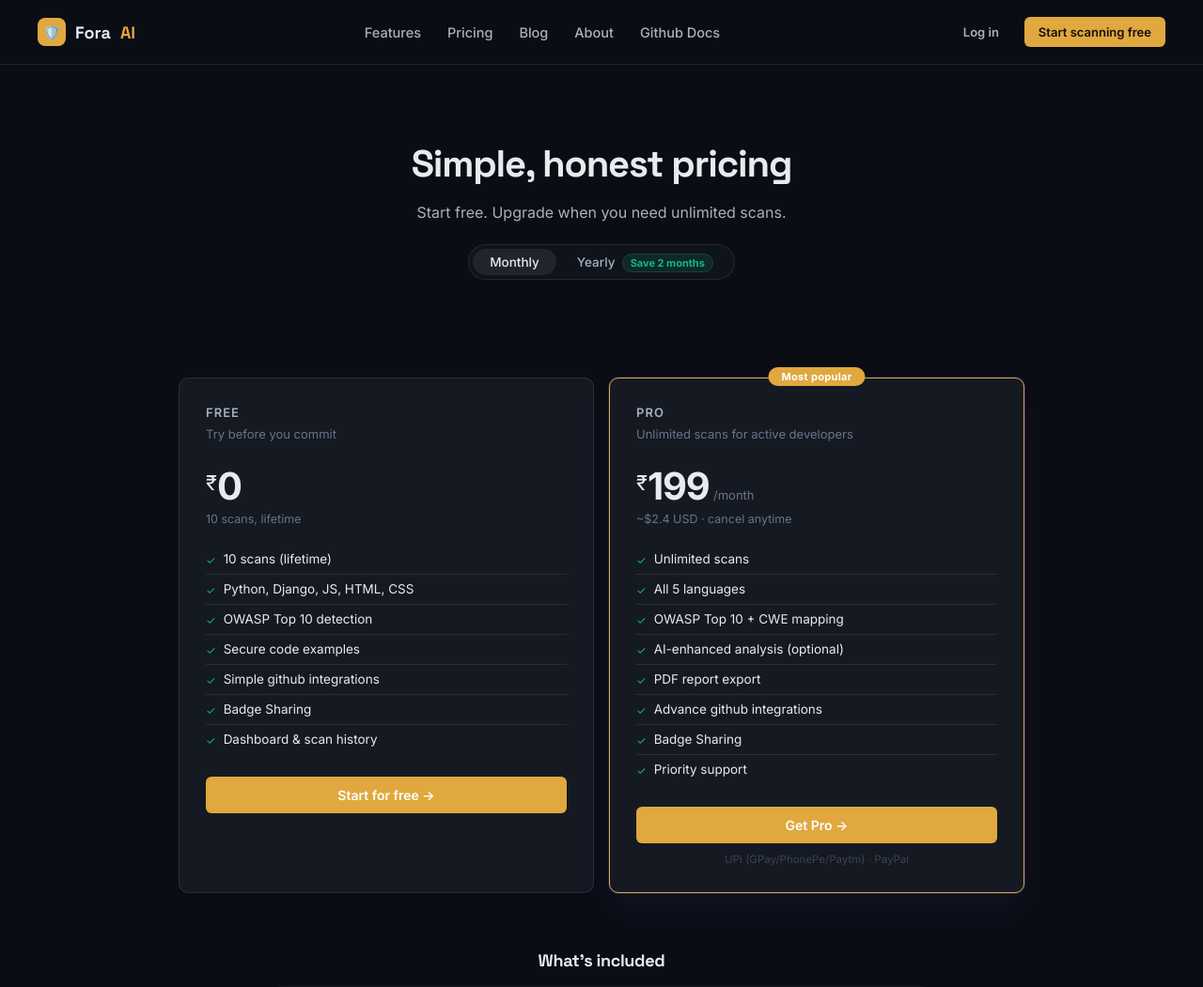
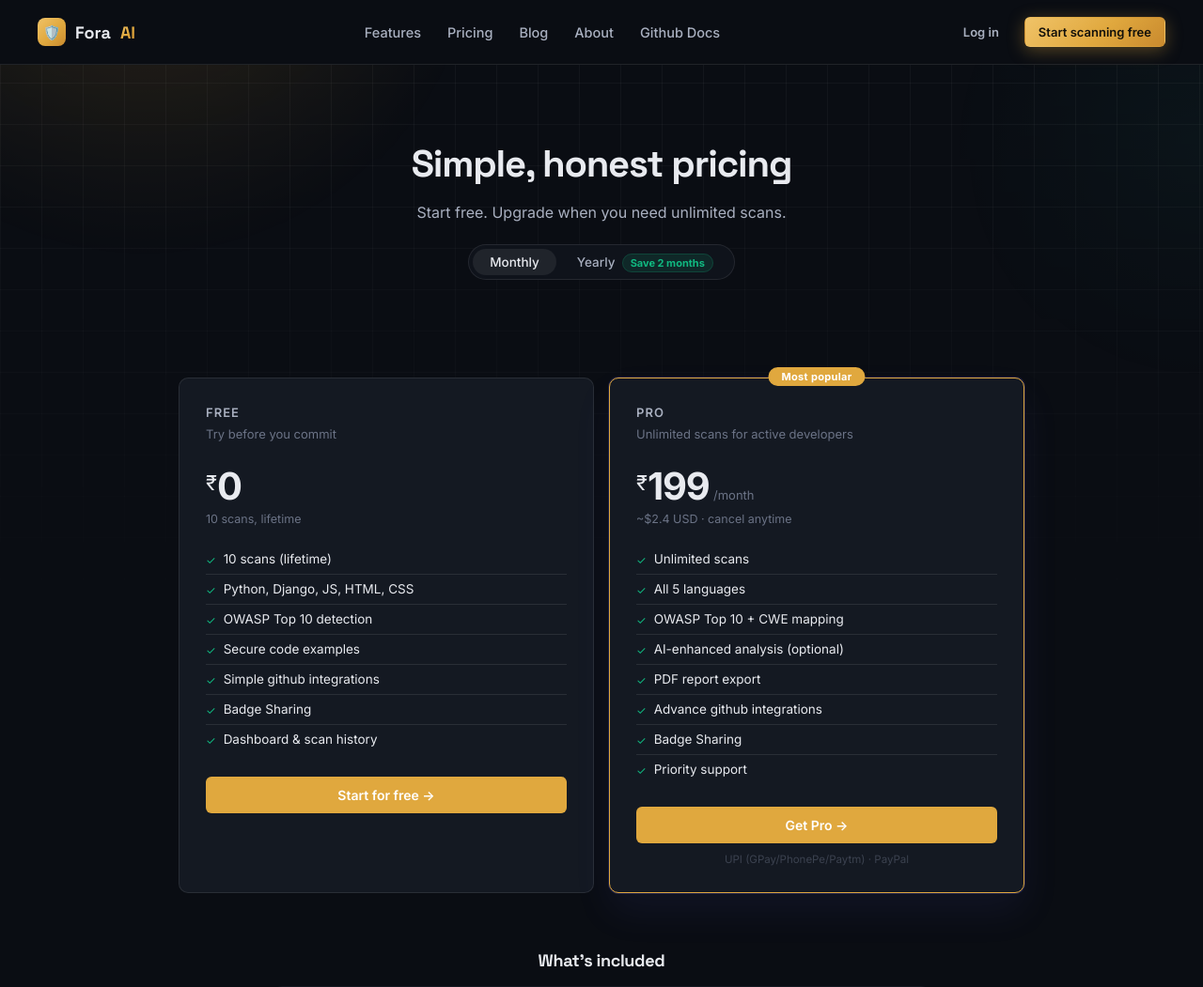
Before and after one commit to Faizan-ai-nova/Fora-ai-A-POWERFUL-TOOL, a Django app: template templates/subscriptions/pricing.html in a window 1280 px wide. Shown: the top 1051 px of the page at 94% size. Run offline with Django 5.2, Linux system fonts and the light colour scheme; the template is opened without the code that fills it, so the values that code supplies are empty.

Commit message:
Update style.css

```diff
--- a/static/css/style.css
+++ b/static/css/style.css
@@ -16,9 +16,10 @@
   --border-glass-strong: rgba(255, 255, 255, 0.16);
 
   --accent-indigo: #e0a83e;
-  --accent-cyan: #e0a83e;
-  --accent-gradient: #e0a83e;
+  --accent-cyan: #38d4c4;
+  --accent-gradient: linear-gradient(135deg, #f0c368 0%, #e0a83e 55%, #c98a2e 100%);
   --accent-gradient-soft: rgba(224, 168, 62, 0.14);
+  --accent-glow: rgba(224, 168, 62, 0.35);
 
   --danger: #f43f5e;
   --danger-soft: rgba(244, 63, 94, 0.12);
@@ -75,6 +76,32 @@ body {
   overflow-x: hidden;
 }
 
+/* Ambient depth layer — faint grid + two soft glows so the dark theme
+   doesn't read as a flat, single-tone background. Fixed + behind content,
+   never intercepts clicks. */
+body::before {
+  content: '';
+  position: fixed;
+  inset: 0;
+  z-index: 0;
+  pointer-events: none;
+  background-image:
+    radial-gradient(600px circle at 12% -10%, var(--accent-glow), transparent 60%),
+    radial-gradient(500px circle at 100% 20%, rgba(56, 212, 196, 0.10), transparent 55%),
+    linear-gradient(var(--border-glass) 1px, transparent 1px),
+    linear-gradient(90deg, var(--border-glass) 1px, transparent 1px);
+  background-size: auto, auto, 44px 44px, 44px 44px;
+  opacity: 0.5;
+  mask-image: linear-gradient(to bottom, black, transparent 85%);
+  -webkit-mask-image: linear-gradient(to bottom, black, transparent 85%);
+}
+body[data-theme="light"]::before { opacity: 0.35; }
+
+/* Keep every real page section above the fixed ambient background layer.
+   (Fixed z-index:0 elements paint after plain static content per spec,
+   so without this the texture layer would sit on top of page content.) */
+body > * { position: relative; z-index: 1; }
+
 
 
 h1, h2, h3, h4, h5, .font-display {
@@ -110,12 +137,17 @@ code, pre, .mono { font-family: var(--font-mono); }
 
 /* --- Card --- */
 .glass-card {
-  background: var(--bg-elevated);
+  background: linear-gradient(180deg, var(--bg-elevated) 0%, var(--bg-secondary) 100%);
   border: 1px solid var(--border-glass);
   border-radius: var(--radius-lg);
-  transition: border-color 0.2s ease;
+  box-shadow: var(--shadow-glass);
+  transition: border-color 0.2s ease, transform 0.2s ease, box-shadow 0.2s ease;
 }
-.glass-card:hover { border-color: var(--border-glass-strong); }
+.glass-card:hover {
+  border-color: var(--border-glass-strong);
+  transform: translateY(-2px);
+  box-shadow: 0 12px 28px rgba(0, 0, 0, 0.35);
+}
 .glass-card.padded { padding: 28px; }
 
 /* --- Buttons --- */
@@ -139,8 +171,12 @@ code, pre, .mono { font-family: var(--font-mono); }
 .btn-primary {
   background: var(--accent-gradient);
   color: #12100a;
+  box-shadow: 0 4px 18px var(--accent-glow);
 }
-.btn-primary:hover { background: #ecb658; }
+.btn-primary:hover {
+  box-shadow: 0 6px 24px var(--accent-glow);
+  transform: translateY(-1px);
+}
 
 .btn-secondary {
   background: var(--bg-elevated);
@@ -453,7 +489,13 @@ code, pre, .mono { font-family: var(--font-mono); }
 /* --- Utility --- */
 .text-muted { color: var(--text-muted); }
 .text-secondary { color: var(--text-secondary); }
-.text-gradient { color: var(--accent-gradient); }
+.text-gradient {
+  background: var(--accent-gradient);
+  -webkit-background-clip: text;
+  background-clip: text;
+  -webkit-text-fill-color: transparent;
+  color: var(--accent-indigo); /* fallback for browsers without bg-clip:text */
+}
 .flex { display: flex; }
 .flex-between { display: flex; align-items: center; justify-content: space-between; }
 .flex-col { display: flex; flex-direction: column; }
```
